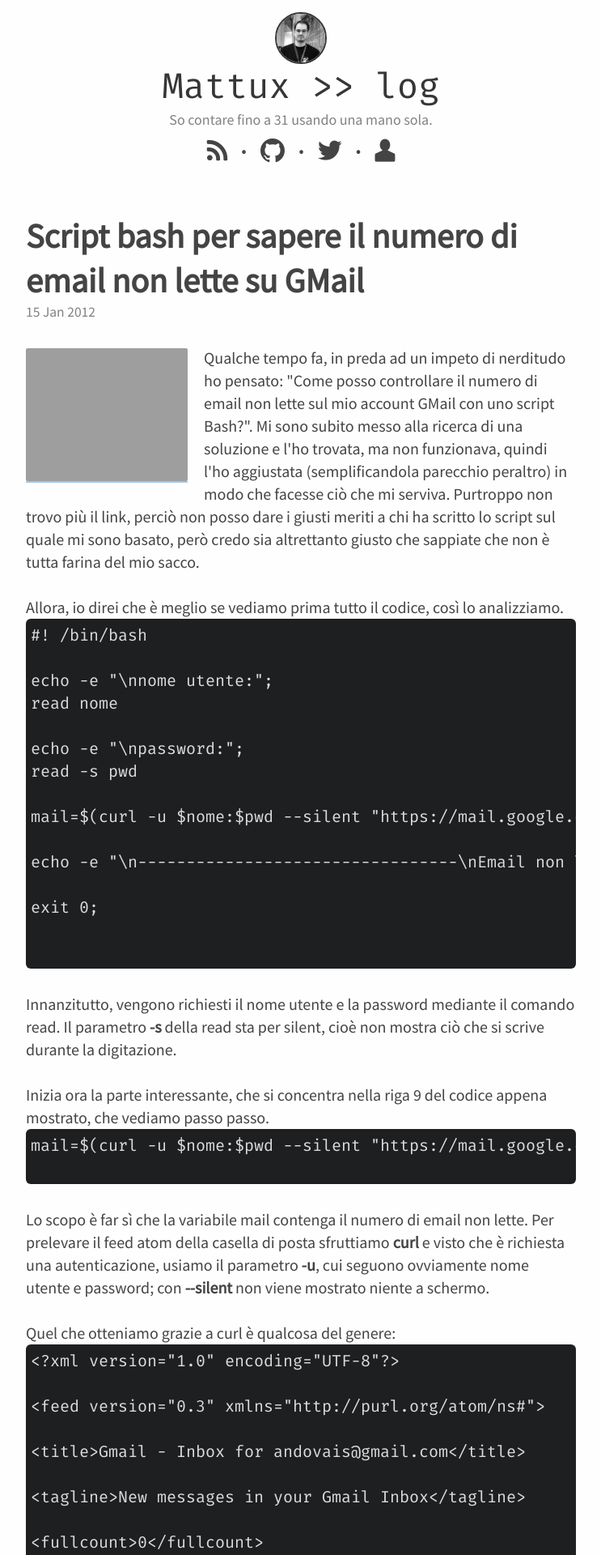
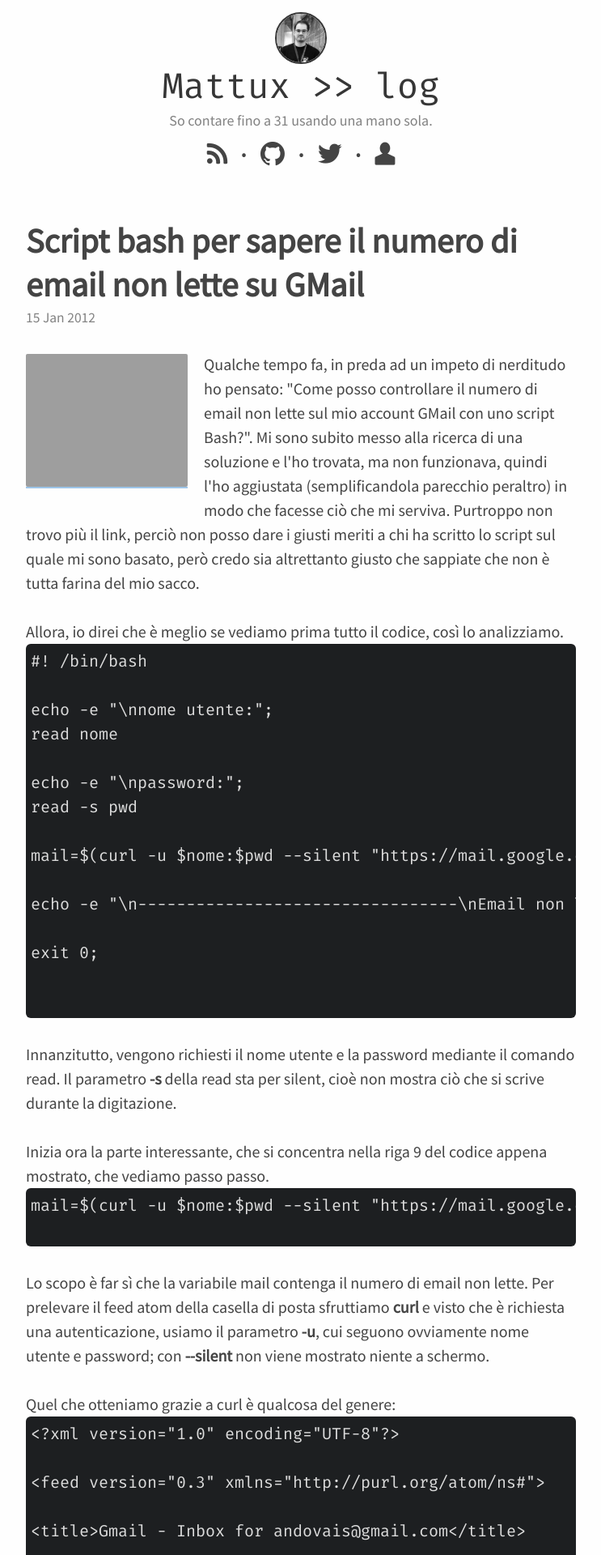
Before and after one commit to mattux/mattux.github.io, a Jekyll site: the page built from _posts/2012-01-15-script-bash-per-sapere-il-numero-di.html, in a window 1280 px wide. Shown: the top 1920 px of the page at 81% size, without its empty margins (268-1011 px from the left). Built offline with Jekyll 4.4.1, drawn with Linux system fonts in a browser that asks for light colours; comment, search, counter and statistics services are not loaded; grey boxes are pictures that could not be loaded.

Commit message:
increase a little the line-height in posts

```diff
--- a/css/main.scss
+++ b/css/main.scss
@@ -11,7 +11,7 @@
 $base-font-family: "Source Sans Pro", Helvetica, Arial, sans-serif;
 $base-font-size:   20px;
 $small-font-size:  $base-font-size * 0.875;
-$base-line-height: 1.4;
+$base-line-height: 1.5;
 
 $mono-font-family: "Fira Mono";
 
```
